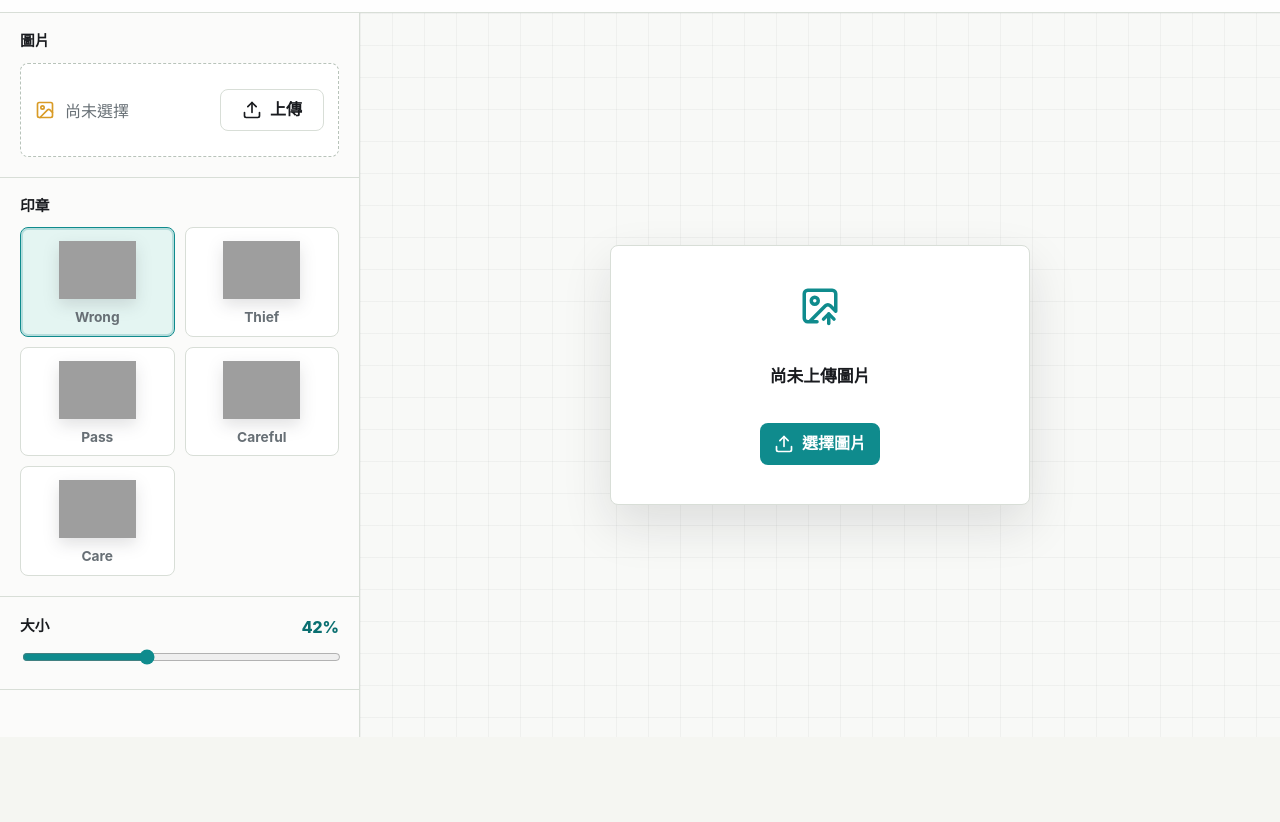
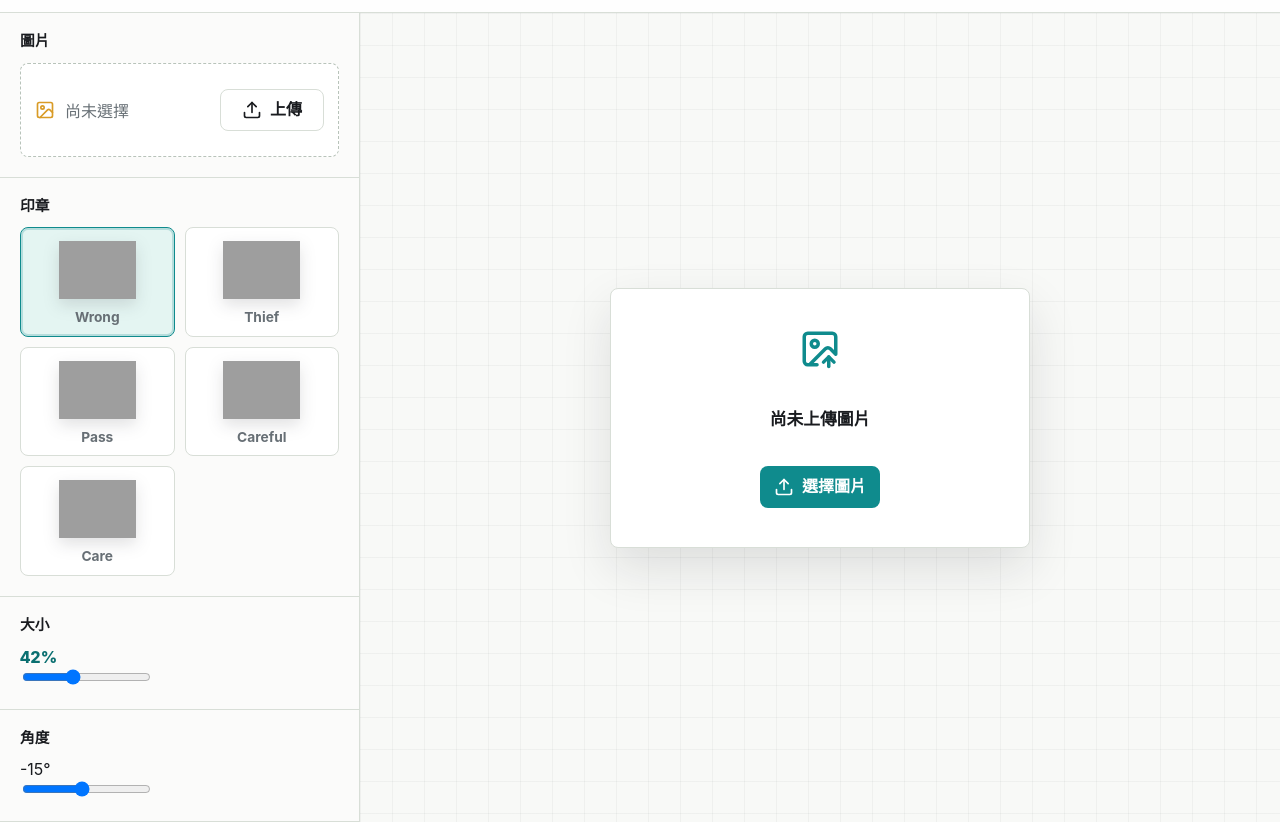
Before and after one commit to mygopen/Stamp, a plain HTML site: page index.html in a window 1280 px wide. Shown: the part 63-885 px from the top of the page. Before the commit the page ends 800 px from the top, so only its background shows below. Drawn offline with nearby package versions, Linux system fonts and the light colour scheme; grey boxes are pictures that could not be loaded.

Commit message:
rotation

```diff
--- a/index.html
+++ b/index.html
@@ -54,17 +54,33 @@
           </section>
 
           <section class="control-group">
-            <div class="scale-heading">
+            <div class="range-heading">
               <h2>大小</h2>
               <output id="scaleValue" for="scaleInput">42%</output>
             </div>
             <input
               id="scaleInput"
-              class="scale-input"
+              class="range-input"
               type="range"
               min="12"
               max="90"
               value="42"
+              step="1"
+            />
+          </section>
+
+          <section class="control-group">
+            <div class="range-heading">
+              <h2>角度</h2>
+              <output id="rotationValue" for="rotationInput">-15°</output>
+            </div>
+            <input
+              id="rotationInput"
+              class="range-input"
+              type="range"
+              min="-180"
+              max="180"
+              value="-15"
               step="1"
             />
           </section>
```
